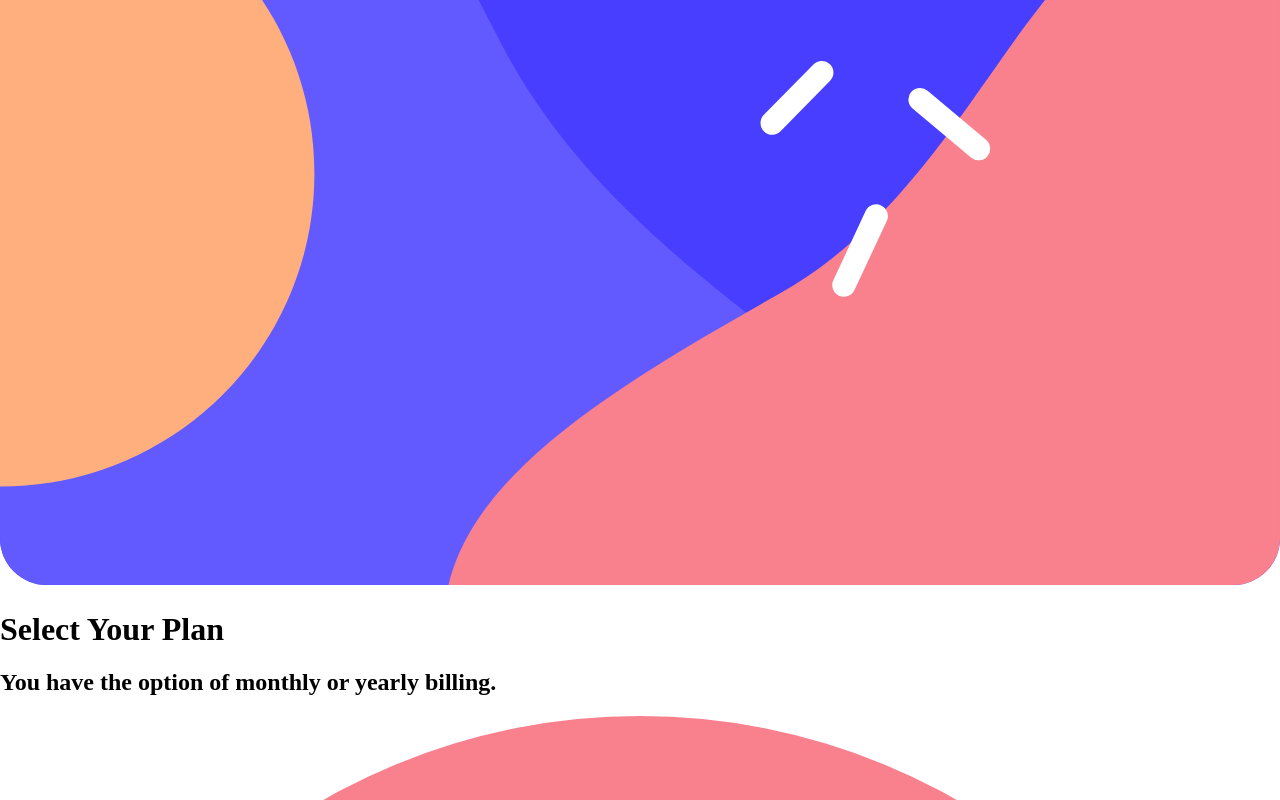
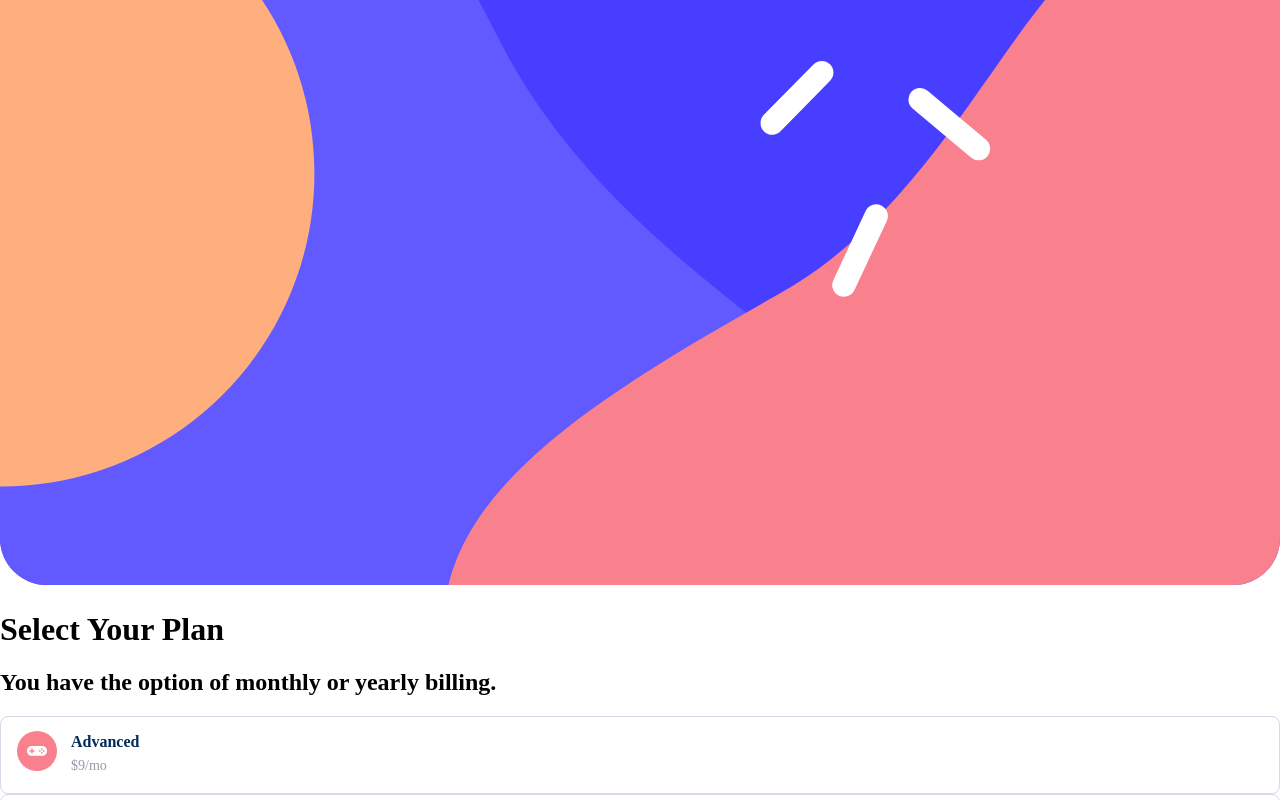
Before and after one commit to TomasScerbak/multistep-form, a React (Create React App) app: page / in a window 1280 px wide. Both pictures are taken after a click on the button "Next Step". Shown: the part 2068-2868 px from the top of the page. Built offline with nearby package versions, Linux system fonts and the light colour scheme.

Commit message:
created input radio button to store which plan was selected into state for now

```diff
--- /dev/null
+++ b/src/components/UI/PlanButton.module.css
@@ -0,0 +1,39 @@
+.plan {
+  display: flex;
+  align-items: center;
+  cursor: pointer;
+  border: 1px solid var(--light-grey);
+  border-radius: 0.8rem;
+  padding: 1.4rem 0 1.8rem 1.6rem;
+}
+
+/* HIDE RADIO */
+input[type="radio"] {
+  position: absolute;
+  opacity: 0;
+  width: 0;
+  height: 0;
+}
+
+.plan-image {
+  margin-right: 1.4rem;
+}
+
+.variation {
+  font-size: 1.6rem;
+  font-weight: 700;
+  color: var(--marine-blue);
+  line-height: 1.8rem;
+  margin-bottom: 0.7rem;
+}
+
+.payment {
+  font-size: 1.4rem;
+  font-weight: 400;
+  color: #9699aa;
+}
+
+.plan-active {
+  background-color: var(--alabaster);
+  border: 1px solid var(--purplish-blue);
+}
--- a/src/components/UI/PlanButton.tsx
+++ b/src/components/UI/PlanButton.tsx
@@ -1,21 +1,33 @@
+import classes from "./PlanButton.module.css";
+
 type Props = {
   image: string;
+  value: string;
+  payment: number;
   type: string;
-  payment: number;
+  name: string;
+  id: string;
+  onChange: React.MouseEventHandler<HTMLInputElement>;
+  checked: boolean;
 };
 
 const PlanButton = (props: Props) => {
   return (
-    <div>
-      <div>
+    <label className={classes.plan}>
+      <input
+        onClick={props.onChange}
+        id={props.id}
+        name={props.name}
+        type={props.type}
+      ></input>
+      <div className={classes["plan-image"]}>
         <img src={props.image}></img>
       </div>
       <div>
-        <div>{props.type}</div>
-        <div>{props.payment}</div>
+        <div className={classes.variation}>{props.value}</div>
+        <div className={classes.payment}>{`$${props.payment}/mo`}</div>
       </div>
-      <input type={props.type}></input>
-    </div>
+    </label>
   );
 };
 
--- a/src/components/pages/YourPlan.tsx
+++ b/src/components/pages/YourPlan.tsx
@@ -1,3 +1,5 @@
+import { useState } from "react";
+
 import IconAdvanced from "../../assets/icon-advanced.svg";
 import IconArcade from "../../assets/icon-arcade.svg";
 import IconPro from "../../assets/icon-pro.svg";
@@ -5,20 +7,22 @@ import InputSwitch from "../UI/InputSwitch";
 import PlanButton from "../UI/PlanButton";
 
 const YourPlan = () => {
+  const [selectedValue, setSelectedValue] = useState<string>();
+
   const planVariations = [
     {
       image: IconAdvanced,
-      type: "Advanced",
+      variation: "Advanced",
       payment: 9,
     },
     {
       image: IconArcade,
-      type: "Arcade",
+      variation: "Arcade",
       payment: 12,
     },
     {
       image: IconPro,
-      type: "Pro",
+      variation: "Pro",
       payment: 15,
     },
   ];
@@ -26,12 +30,17 @@ const YourPlan = () => {
   return (
     <div>
       <h2>You have the option of monthly or yearly billing.</h2>
-      {planVariations.map((variant, index) => (
+      {planVariations.map((plan, index) => (
         <PlanButton
+          onChange={() => setSelectedValue(plan.variation)}
+          id="radio-button"
+          type="radio"
           key={index}
-          image={variant.image}
-          type={variant.type}
-          payment={variant.payment}
+          image={plan.image}
+          value={plan.variation}
+          name="plan"
+          payment={plan.payment}
+          checked={selectedValue === plan.variation}
         />
       ))}
       <div>
--- a/src/index.css
+++ b/src/index.css
@@ -20,8 +20,8 @@ html {
   --strawberry-red: hsl(354, 84%, 57%);
 
   /* Neutral */
-  --cool-gray: hsl(231, 11%, 63%);
-  --light-gray: hsl(229, 24%, 87%);
+  --cool-grey: hsl(231, 11%, 63%);
+  --light-grey: hsl(229, 24%, 87%);
   --magnolia: hsl(217, 100%, 97%);
   --alabaster: hsl(231, 100%, 99%);
   --white: hsl(0, 0%, 100%);
--- a/src/store/userInputsSlice.ts
+++ b/src/store/userInputsSlice.ts
@@ -4,12 +4,22 @@ type UserInputTypes = {
   username: string;
   email: string;
   phoneNumber: string;
+  plan: {};
+  addon: {};
 };
 
 const initialState: UserInputTypes = {
   username: "",
   email: "",
   phoneNumber: "",
+  plan: {
+    type: "",
+    payment: "",
+  },
+  addon: {
+    type: "",
+    payment: "",
+  },
 };
 
 export const userInputsSlice = createSlice({
```
